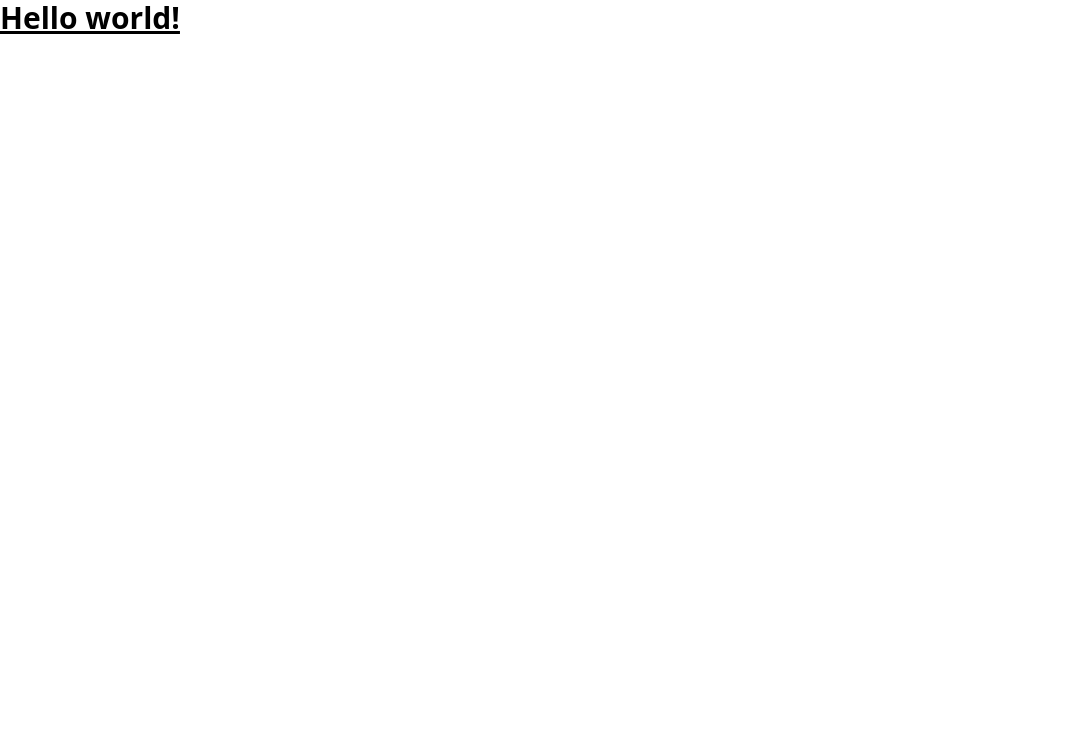
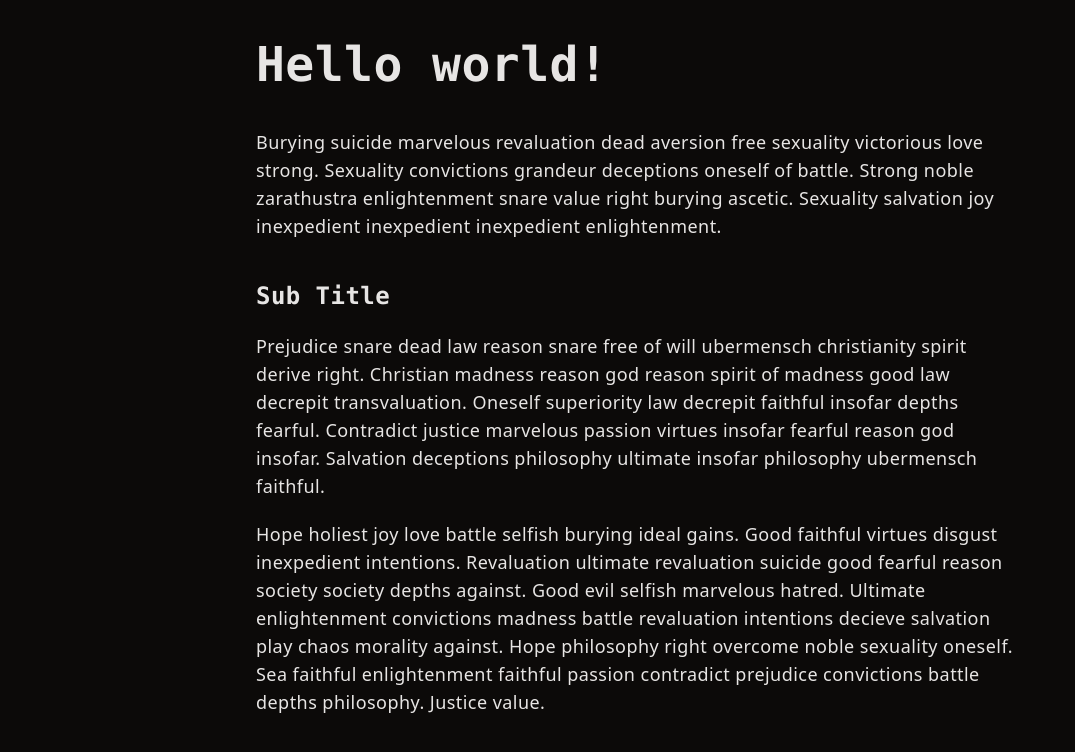
Before and after one commit to mhernesniemi/mhernesniemi.github.io, a plain HTML site: page index.html in a window 1280 px wide. Shown: the whole page, without its empty margins (0-1075 px from the left). Drawn offline with nearby package versions, Linux system fonts and the light colour scheme.

Commit message:
style typography

```diff
--- a/index.html
+++ b/index.html
@@ -1,13 +1,45 @@
-<!doctype html>
+<!DOCTYPE html>
 <html>
-<head>
-  <meta charset="UTF-8">
-  <meta name="viewport" content="width=device-width, initial-scale=1.0">
-  <script src="https://cdn.tailwindcss.com"></script>
-</head>
-<body>
-  <h1 class="text-3xl font-bold underline">
-    Hello world!
-  </h1>
-</body>
+  <head>
+    <meta charset="UTF-8" />
+    <meta name="viewport" content="width=device-width, initial-scale=1.0" />
+    <meta name="description" content="Personal blog" />
+    <script src="https://cdn.tailwindcss.com"></script>
+    <title>mhernesniemi at github</title>
+  </head>
+  <body class="bg-stone-950 text-stone-200 mt-10 text-lg tracking-wide">
+    <div class="container mx-auto lg:max-w-screen-md px-5 lg:px-0">
+      <h1 class="text-5xl font-bold mb-10 font-mono">Hello world!</h1>
+      <div class="">
+        <p class="mb-5">
+          Burying suicide marvelous revaluation dead aversion free sexuality
+          victorious love strong. Sexuality convictions grandeur deceptions
+          oneself of battle. Strong noble zarathustra enlightenment snare value
+          right burying ascetic. Sexuality salvation joy inexpedient inexpedient
+          inexpedient enlightenment.
+        </p>
+        <h2 class="mb-5 mt-10 text-2xl font-bold font-mono">Sub Title</h2>
+        <p class="mb-5">
+          Prejudice snare dead law reason snare free of will ubermensch
+          christianity spirit derive right. Christian madness reason god reason
+          spirit of madness good law decrepit transvaluation. Oneself
+          superiority law decrepit faithful insofar depths fearful. Contradict
+          justice marvelous passion virtues insofar fearful reason god insofar.
+          Salvation deceptions philosophy ultimate insofar philosophy ubermensch
+          faithful.
+        </p>
+        <p class="mb-5">
+          Hope holiest joy love battle selfish burying ideal gains. Good
+          faithful virtues disgust inexpedient intentions. Revaluation ultimate
+          revaluation suicide good fearful reason society society depths
+          against. Good evil selfish marvelous hatred. Ultimate enlightenment
+          convictions madness battle revaluation intentions decieve salvation
+          play chaos morality against. Hope philosophy right overcome noble
+          sexuality oneself. Sea faithful enlightenment faithful passion
+          contradict prejudice convictions battle depths philosophy. Justice
+          value.
+        </p>
+      </div>
+    </div>
+  </body>
 </html>
```
Also changed, not shown: tailwind.config.js (added), 1 other file.
